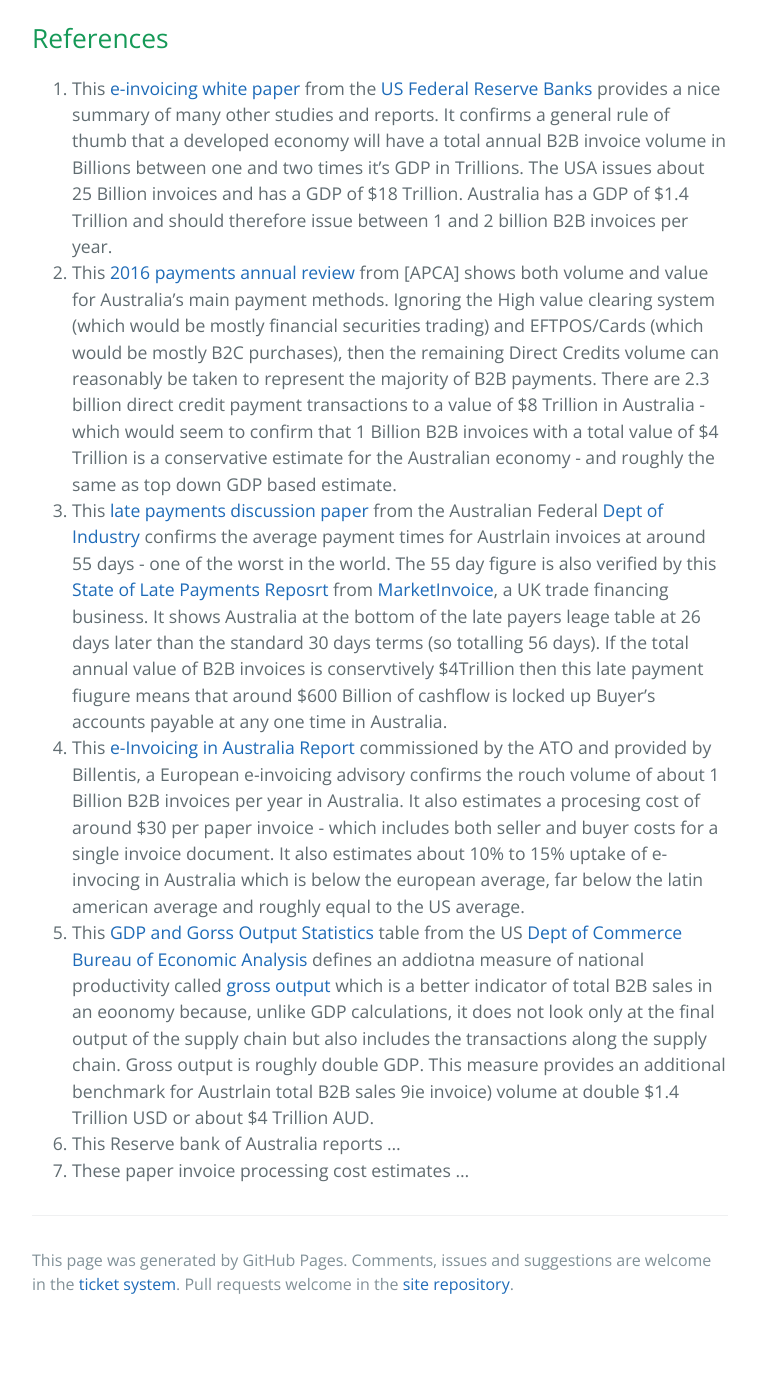
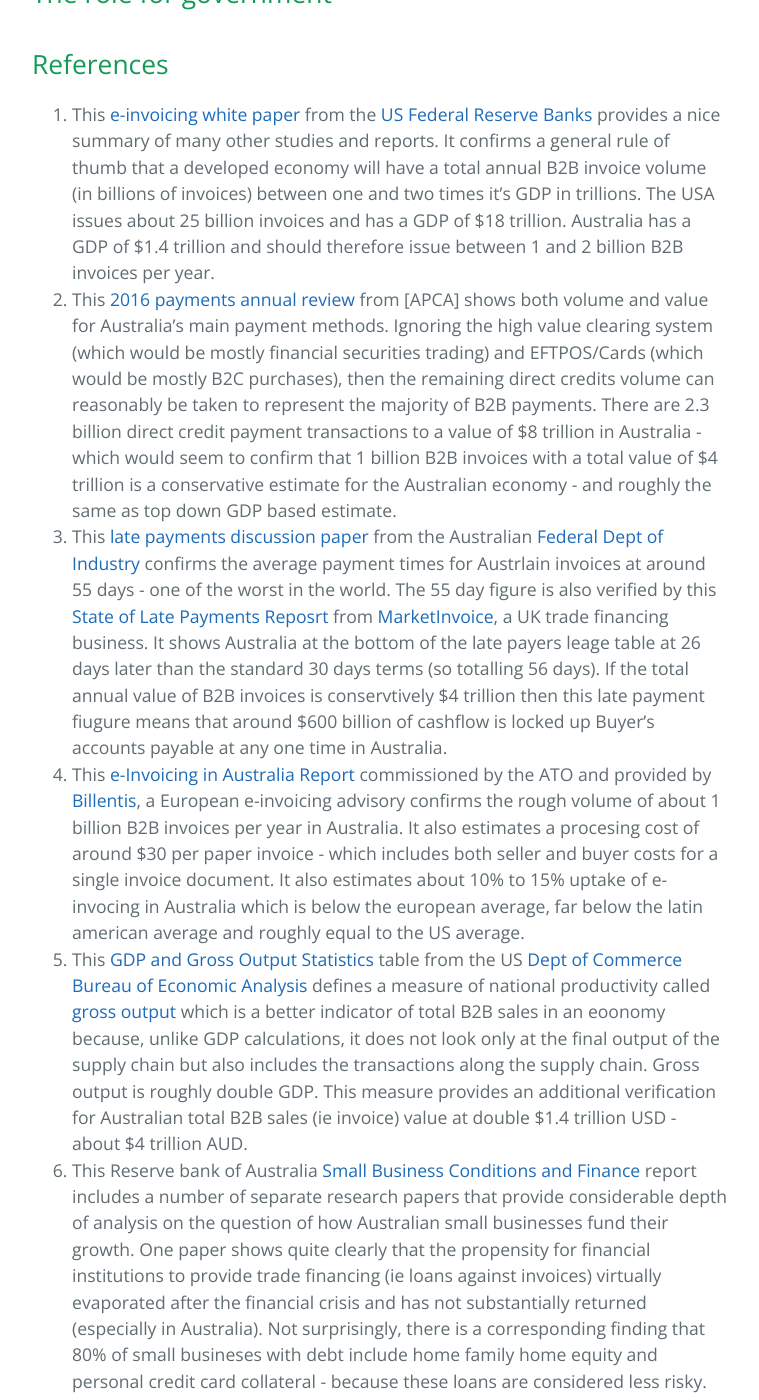
Before and after one commit to ausdigital/ausdigital.github.io, a Jekyll site: the page built from pages/business-case.md, in a window 1280 px wide and 1400 px high, scrolled down 1248 px. Shown: the whole window, without its empty margins (328-1087 px from the left). Built offline with Jekyll 4.4.1, drawn with Linux system fonts in a browser that asks for light colours; before the commit the page ends 2576 px from its top, so only the background shows below that; some of the changed text lies outside the part shown.

Commit message:
fix typos in references section

```diff
--- a/pages/business-case.md
+++ b/pages/business-case.md
@@ -10,27 +10,35 @@
 
 Businesses in the Australian economy exchange approximately 1 Billion invoices per year to a total value of around $4 Trillion and, on average, payment is made 55 days after the invoice is issued.
 
-* Each invoice costs an average of $20 to process due to manual handling (re-keying) and errors (mis-keying). If all invoices were exchanged automatically between buyer and seller financial systems then there is a potential to improve mational productivity by up to $20 Billion per year.
-* Around $500 Billion ($4Tn x 55/365 days) is held in accounts payable processes at any time and about 20% of that is debt to cashflow contrained small business suppliers that have no alternative than to fund cashflow from homeloans and credit cards.  If every invoice and invoice response were digitally signed and written to the block-chain then small business would have access to a new trade financing instrument that could inject an additional $100 Billion of growth-funding cashflow into the national economy.
+* Each invoice costs an average of $20 AUD to process due to manual handling (re-keying) and errors (mis-keying). If all invoices were exchanged automatically between buyer and seller financial systems then there is a potential to avoid mistakes and re-keying and consequently improve mational productivity by up to $20 billion per year.
+* Around $600 billion ($4Tn x 55/365 days) is held in accounts payable processes at any time and about 20% of that is debt to cashflow contrained small business suppliers that have no alternative than to fund cashflow from homeloans and credit cards.  If every invoice and invoice response were digitally signed and written to the block-chain then small business would have access to a new trade financing instrument that could inject an additional $100 Billion of growth-funding cashflow into the national economy.
 
 But the uptake of e-invoicing in Australia is approximately 10% to 15% and almost none of them are suitable for trade financing.  By world standards, Australia is a laggard.   [Ausdigital standards](http://ausdigital.org/) represent the most modern and lowest cost model for e-invoicing that, if adopted widely, would allow Australia to leapfrog the rest of the world.
 
-Numbers like $20Bn of annual productivity gains and $100Bn of addiotnal cashflow funding are too big to throw around without some evidence to support them.  The list of references at the bottom of this page and the assessment of each should provide confidence that the numbers are, if anything, conservative.
+Numbers like $20Bn of annual productivity gains and $100Bn of additional cashflow funding are too big to throw around without some evidence to support them.  The list of references at the bottom of this page and the assessment of each should provide confidence that the numbers are, if anything, conservative.
 
 ## e-Invoicing and efficiency
 
+
+
 ## e-Invocing and cashflow
+
+
 
 ## e-invoicing solution choices matter
 
+
+
 ## The role for government
+
+
 
 ## References
 
-1.  This [e-invoicing white paper](https://fedpaymentsimprovement.org/wp-content/uploads/e-invoicing-white-paper.pdf) from the [US Federal Reserve Banks](https://fedpaymentsimprovement.org/) provides a nice summary of many other studies and reports.  It confirms a general rule of thumb that a developed economy will have a total annual B2B invoice volume in Billions between one and two times it's GDP in Trillions.  The USA issues about 25 Billion invoices and has a GDP of $18 Trillion.  Australia has a GDP of $1.4 Trillion and should therefore issue between 1 and 2 billion B2B invoices per year.
-2. This [2016 payments annual review](http://www.apca.com.au/docs/default-source/annual-reviews/apca-annual-review-2016.pdf) from [APCA] shows both volume and value for Australia's main payment methods. Ignoring the High value clearing system (which would be mostly financial securities trading) and EFTPOS/Cards (which would be mostly B2C purchases), then the remaining Direct Credits volume can reasonably be taken to represent the majority of B2B payments.  There are 2.3 billion direct credit payment transactions to a value of $8 Trillion in Australia - which would seem to confirm that 1 Billion B2B invoices with a total value of $4 Trillion is a conservative estimate for the Australian economy - and roughly the same as top down GDP based estimate.
-3. This [late payments discussion paper](https://industry.gov.au/smallbusiness/Documents/PromptPaymentProtocolDiscussionPaper22July2013.pdf) from the Australian Federal [Dept of Industry](https://industry.gov.au) confirms the average payment times for Austrlain invoices at around 55 days - one of the worst in the world.  The 55 day figure is also verified by this [State of Late Payments Reposrt](http://info.marketinvoice.com/hubfs/The_State_of_Late_Payment_MarketInvoice_2016.pdf) from [MarketInvoice](https://www.marketinvoice.com), a UK trade financing business.  It shows Australia at the bottom of the late payers leage table at 26 days later than the standard 30 days terms (so totalling 56 days).  If the total annual value of B2B invoices is conservtively $4Trillion then this late payment fiugure means that around $600 Billion of cashflow is locked up Buyer's accounts payable at any one time in Australia.
-4. This [e-Invoicing in Australia Report](http://www.sbr.gov.au/about-sbr/reports/digital-transformation-sbr-strategic-reports/implementing-e-invoicing-on-a-broad-scale) commissioned by the ATO and provided by Billentis, a European e-invoicing advisory confirms the rouch volume of about 1 Billion B2B invoices per year in Australia.  It also estimates a procesing cost of around $30 per paper invoice - which includes both seller and buyer costs for a single invoice document.  It also estimates about 10% to 15% uptake of e-invocing in Australia which is below the european average, far below the latin american average and roughly equal to the US average.
-5. This [GDP and Gorss Output Statistics](https://www.bea.gov/iTable/iTable.cfm?ReqID=51&step=1#reqid=51&step=51&isuri=1&5114=a&5102=15) table from the US [Dept of Commerce Bureau of Economic Analysis](https://www.bea.gov) defines an addiotna measure of national productivity called [gross output](https://www.bea.gov/faq/index.cfm?faq_id=1034) which is a better indicator of total B2B sales in an eoonomy because, unlike GDP calculations, it does not look only at the final output of the supply chain but also includes the transactions along the supply chain.  Gross output is roughly double GDP.  This measure provides an additional benchmark for Austrlain total B2B sales 9ie invoice) volume at double $1.4 Trillion USD or about $4 Trillion AUD.
-6. This Reserve bank of Australia reports ...
-7. These paper invoice processing cost estimates ...
+1.  This [e-invoicing white paper](https://fedpaymentsimprovement.org/wp-content/uploads/e-invoicing-white-paper.pdf) from the [US Federal Reserve Banks](https://fedpaymentsimprovement.org/) provides a nice summary of many other studies and reports.  It confirms a general rule of thumb that a developed economy will have a total annual B2B invoice volume (in billions of invoices) between one and two times it's GDP in trillions.  The USA issues about 25 billion invoices and has a GDP of $18 trillion.  Australia has a GDP of $1.4 trillion and should therefore issue between 1 and 2 billion B2B invoices per year.
+2. This [2016 payments annual review](http://www.apca.com.au/docs/default-source/annual-reviews/apca-annual-review-2016.pdf) from [APCA] shows both volume and value for Australia's main payment methods. Ignoring the high value clearing system (which would be mostly financial securities trading) and EFTPOS/Cards (which would be mostly B2C purchases), then the remaining direct credits volume can reasonably be taken to represent the majority of B2B payments.  There are 2.3 billion direct credit payment transactions to a value of $8 trillion in Australia - which would seem to confirm that 1 billion B2B invoices with a total value of $4 trillion is a conservative estimate for the Australian economy - and roughly the same as top down GDP based estimate.
+3. This [late payments discussion paper](https://industry.gov.au/smallbusiness/Documents/PromptPaymentProtocolDiscussionPaper22July2013.pdf) from the Australian [Federal Dept of Industry](https://industry.gov.au) confirms the average payment times for Austrlain invoices at around 55 days - one of the worst in the world.  The 55 day figure is also verified by this [State of Late Payments Reposrt](http://info.marketinvoice.com/hubfs/The_State_of_Late_Payment_MarketInvoice_2016.pdf) from [MarketInvoice](https://www.marketinvoice.com), a UK trade financing business.  It shows Australia at the bottom of the late payers leage table at 26 days later than the standard 30 days terms (so totalling 56 days).  If the total annual value of B2B invoices is conservtively $4 trillion then this late payment fiugure means that around $600 billion of cashflow is locked up Buyer's accounts payable at any one time in Australia.
+4. This [e-Invoicing in Australia Report](http://www.sbr.gov.au/about-sbr/reports/digital-transformation-sbr-strategic-reports/implementing-e-invoicing-on-a-broad-scale) commissioned by the ATO and provided by [Billentis](http://www.billentis.com/), a European e-invoicing advisory confirms the rough volume of about 1 billion B2B invoices per year in Australia.  It also estimates a procesing cost of around $30 per paper invoice - which includes both seller and buyer costs for a single invoice document.  It also estimates about 10% to 15% uptake of e-invocing in Australia which is below the european average, far below the latin american average and roughly equal to the US average.
+5. This [GDP and Gross Output Statistics](https://www.bea.gov/iTable/iTable.cfm?ReqID=51&step=1#reqid=51&step=51&isuri=1&5114=a&5102=15) table from the US [Dept of Commerce Bureau of Economic Analysis](https://www.bea.gov) defines a measure of national productivity called [gross output](https://www.bea.gov/faq/index.cfm?faq_id=1034) which is a better indicator of total B2B sales in an eoonomy because, unlike GDP calculations, it does not look only at the final output of the supply chain but also includes the transactions along the supply chain.  Gross output is roughly double GDP.  This measure provides an additional verification for Australian total B2B sales (ie invoice) value at double $1.4 trillion USD - about $4 trillion AUD.
+6. This Reserve bank of Australia [Small Business Conditions and Finance](http://www.rba.gov.au/publications/confs/2015/) report includes a number of separate research papers that provide considerable depth of analysis on the question of how Australian small businesses fund their growth.  One paper shows quite clearly that the propensity for financial institutions to provide trade financing (ie loans against invoices) virtually evaporated after the financial crisis and has not substantially returned (especially in Australia).  Not surprisingly, there is a corresponding finding that 80% of small busineses with debt include home family home equity and personal credit card collateral - because these loans are considered less risky.  The extent to which lack of access to business finance is choking SME growth and employment is also found to be more significant in the Ausrtalian economy than some others that have more mature trade finance markets.
+7. These are a multitude of reports that provide some estimates of the average processing cost of a paper invoice.  Estimates vary from around $5 UD to as much as $50 USD.  Not surprisingly, estimates from reports that are funded by e-invoicjng service providers attach a higher cost to paper processing.  This [assessment of accounts payable cost](http://ww2.cfo.com/expense-management/2015/06/metric-month-accounts-payable-process-cost/) from CFO magazine is drawn from a survey of US firms and simply divides total AP costs by invoice volume for a numebr of firms.  It is likely to be less biased by solution marketing imperitives and it finds a median AP costs of $8 USD (about $12 AUD) per invoice.  This represents only the buyer side (AP) costs.  Seller side (AR) costs must also be factored but are usually less than AP costs because invoices are issued by AR systems and re-keyed by AP system administrators.  Nevertheless, an average benchmark of around AUD $20 per invoice for total AR and AP processing is likley to be a conservative estimate.
```
